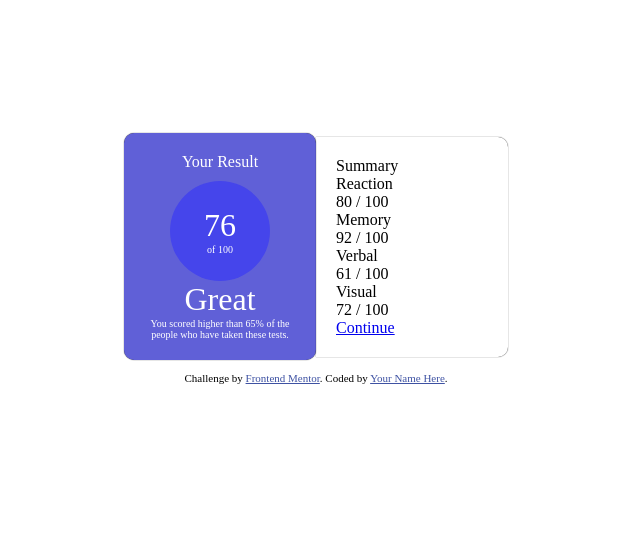
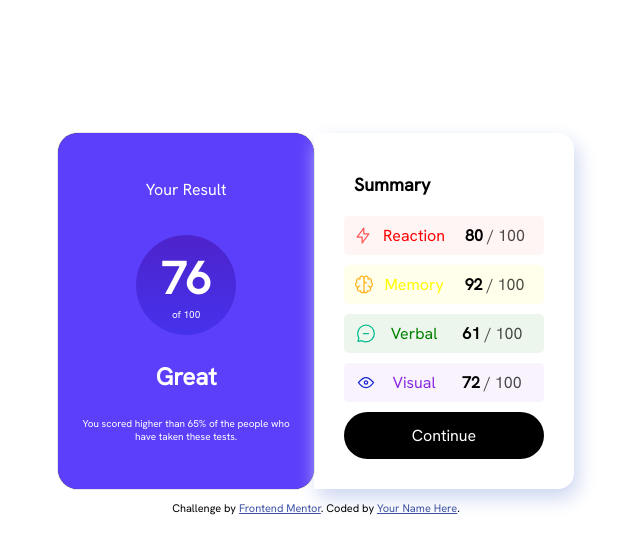
Before and after one commit to arcVaishali/results-summary-component-main, a plain HTML site: page index.html in a window 1280 px wide. Shown: the whole page, without its empty margins (324-964 px from the left). Drawn offline with Linux system fonts and the light colour scheme.

Commit message:
desktop design for results-summary-component created

```diff
--- a/index.html
+++ b/index.html
@@ -1,29 +1,43 @@
 <!DOCTYPE html>
 <html lang="en">
+
 <head>
   <meta charset="UTF-8">
-  <meta name="viewport" content="width=device-width, initial-scale=1.0"> <!-- displays site properly based on user's device -->
+  <meta name="viewport" content="width=device-width, initial-scale=1.0">
+  <!-- displays site properly based on user's device -->
 
   <link rel="icon" type="image/png" sizes="32x32" href="./assets/images/favicon-32x32.png">
   <link rel="stylesheet" href="style.css">
+
+  <link rel="preconnect" href="https://fonts.googleapis.com">
+  <link rel="preconnect" href="https://fonts.gstatic.com" crossorigin>
+  <link href="https://fonts.googleapis.com/css2?family=Hanken+Grotesk&display=swap" rel="stylesheet">
 
   <title>Frontend Mentor | Results summary component</title>
 
   <!-- Feel free to remove these styles or customise in your own stylesheet 👍 -->
   <style>
-    .attribution { font-size: 11px; text-align: center; }
-    .attribution a { color: hsl(228, 45%, 44%); }
+    .attribution {
+      font-size: 11px;
+      text-align: center;
+    }
+
+    .attribution a {
+      color: hsl(228, 45%, 44%);
+    }
   </style>
 </head>
+
 <body>
 
+
   <section class="content">
-
 
     <section class="head-container">
       <main class="heading">
         Your Result
       </main>
+
 
       <section class="image">
 
@@ -43,67 +57,85 @@
 
       <section class="text">
         You scored higher than 65% of the
-         people who have taken these tests.
+        people who have taken these tests.
       </section>
 
     </section>
 
+    <section class="detail-container">
 
-    <section class="detail-container">
-      <main class="head">
+      <section class="head">
         Summary
-      </main>
+      </section>
+
       <section class="body">
+
         <section class="reaction">
+          <img src="assets\images\icon-reaction.svg">
           <section class="rtext">
             Reaction
           </section>
           <section class="rscore">
-            80 / 100
+            <span style="font-weight:bold;">80 </span> <span style="opacity:0.7;">/ 100</span>
 
           </section>
         </section>
+
         <section class="memory">
+          <img src="assets\images\icon-memory.svg">
           <section class="mtext">
             Memory
 
           </section>
           <section class="mscore">
-            92 / 100
+            <span style="font-weight:bold;">92</span> <span style="opacity:0.7;">/ 100</span>
 
           </section>
         </section>
+
         <section class="verbal">
+          <img src="assets\images\icon-verbal.svg">
           <section class="vtext">
             Verbal
 
           </section>
           <section class="vscore">
-            61 / 100
+            <span style="font-weight:bold;">61 </span> <span style="opacity:0.7;">/ 100</span>
 
           </section>
         </section>
+
         <section class="visual">
+          <img src="assets\images\icon-visual.svg">
           <section class="vitext">
             Visual
 
           </section>
           <section class="viscore">
-            72 / 100
+            <span style="font-weight:bold;">72 </span> <span style="opacity:0.7;">/ 100</span>
 
           </section>
         </section>
+
       </section>
-      <nav>
-        <a href="#" class="btn">Continue</a>
-      </nav>
+
+
+      <a href="#" class="btn">Continue</a>
+
+
     </section>
 
+
+
   </section>
+
+
+
 
   <footer class="attribution">
     Challenge by <a href="https://www.frontendmentor.io?ref=challenge" target="_blank">Frontend Mentor</a>.
     Coded by <a href="#">Your Name Here</a>.
   </footer>
 </body>
+
 </html>
--- a/style.css
+++ b/style.css
@@ -2,28 +2,28 @@
     margin : 0 ;
     padding : 0 ;
     box-sizing: border-box ;
+    font-family: 'Hanken Grotesk', sans-serif;
 }
 
-.content {
+.content{
     display: flex;
     flex-direction: row;
     justify-content: center;
-    align-items: center ;
     margin-top: 133px;
-    margin-bottom: 12px;
+
 }
-
 .head-container {
     display : flex ;
     flex-direction: column ;
-    justify-content: center ;
+    flex-wrap: wrap;
+    justify-content: space-evenly ;
     align-items: center ;
 
-    background-color: rgb(96, 96, 215);
-    border-radius: 10px ;
+    background-color:#5c3ffb;
+    border-radius: 20px ;
     color : white ;
+    width: 20% ;
     padding : 20px ;
-    width : 15% ;
     box-shadow: 0px 0px 1px 0px black ;
 
 }
@@ -40,19 +40,22 @@
 
     width : 100px ;
     height : 100px ;
+    padding : 20px ;
 
     border-radius: 50px ;
-    background-color: rgb(69, 69, 235);
+    background-image: linear-gradient(#4d23cb, #4632ec);
 }
 .score {
-    font-size :xx-large ;
+    font-size :45px;
+    font-weight : bolder ;
 }
 .out-of {
     font-size : x-small ;
 }
 
 .remark {
-    font-size : xx-large ;
+    font-size : x-large ;
+    font-weight : bolder ;
 }
 
 .text {
@@ -61,12 +64,107 @@
 }
 
 .detail-container{
-    display: flex ;
-    flex-direction: column ;
-    box-shadow: 0px 0px 1px 0px black ;
-    border-top-right-radius: 10px ;
-    border-bottom-right-radius: 10px ;
+    display: flex;
+    flex-direction: column;
+    padding: 30px;
+    justify-content: space-evenly;
+    box-shadow: 4px 9px 20px 0px #cdd6f1;;
+    border-bottom-right-radius: 16px;
+    border-top-right-radius: 16px;
+}
 
-    padding : 20px ;
-    width : 15% ;
+.head {
+    font-size: large;
+    font-weight: bolder ;
+    padding : 10px
 }
+
+.body{
+    display: flex;
+    flex-direction: column;
+    justify-content: space-between;
+    flex-wrap: wrap;
+    align-content: space-between;
+    align-items: stretch;
+}
+
+.reaction{
+    display : flex;
+    flex-direction : row ;
+    justify-content: space-around;
+    background-color: rgba(255, 0, 0, 0.041) ;
+    padding : 9px ;
+    border-radius: 5px;
+    margin-top: 10px ;
+}
+.rtext{
+    color : red ;
+    margin : auto 10px ;
+}
+.rscore {
+    margin : auto 10px ;
+}
+.memory{
+    display : flex;
+    flex-direction : row ;
+    justify-content: space-around;
+    background-color: rgba(255, 255, 0, 0.073) ;
+    padding : 9px ;
+    border-radius: 5px;
+    margin-top: 10px ;
+
+}
+.mtext{
+    color : yellow ;
+    margin : auto 10px ;
+}
+.mscore {
+    margin : auto 10px ;
+}
+.verbal{
+    display : flex;
+    flex-direction : row ;
+    justify-content: space-around;
+    background-color: rgba(0, 128, 0, 0.071) ;
+    padding : 9px ;
+    border-radius: 5px;
+    margin-top: 10px ;
+
+}
+.vtext{
+    color : green ;
+    margin : auto 10px ;
+}
+.vscore {
+    margin : auto 10px ;
+}
+.visual{
+    display : flex;
+    flex-direction : row ;
+    justify-content: space-around;
+    background-color: rgba(137, 43, 226, 0.053) ;
+    padding : 9px ;
+    border-radius: 5px;
+    margin-top: 10px ;
+}
+.vitext{
+    color : blueviolet ;
+    margin : auto 10px ;
+}
+.viscore {
+    margin : auto 10px ;
+}
+
+.btn{
+    background-color: black;
+    padding: 13px;
+    border-radius: 54px;
+    color: white;
+    text-decoration: none;
+    text-align: center;
+    margin-top: 10px;
+}
+
+.attribution {
+    margin-top : 12px;
+}
```
